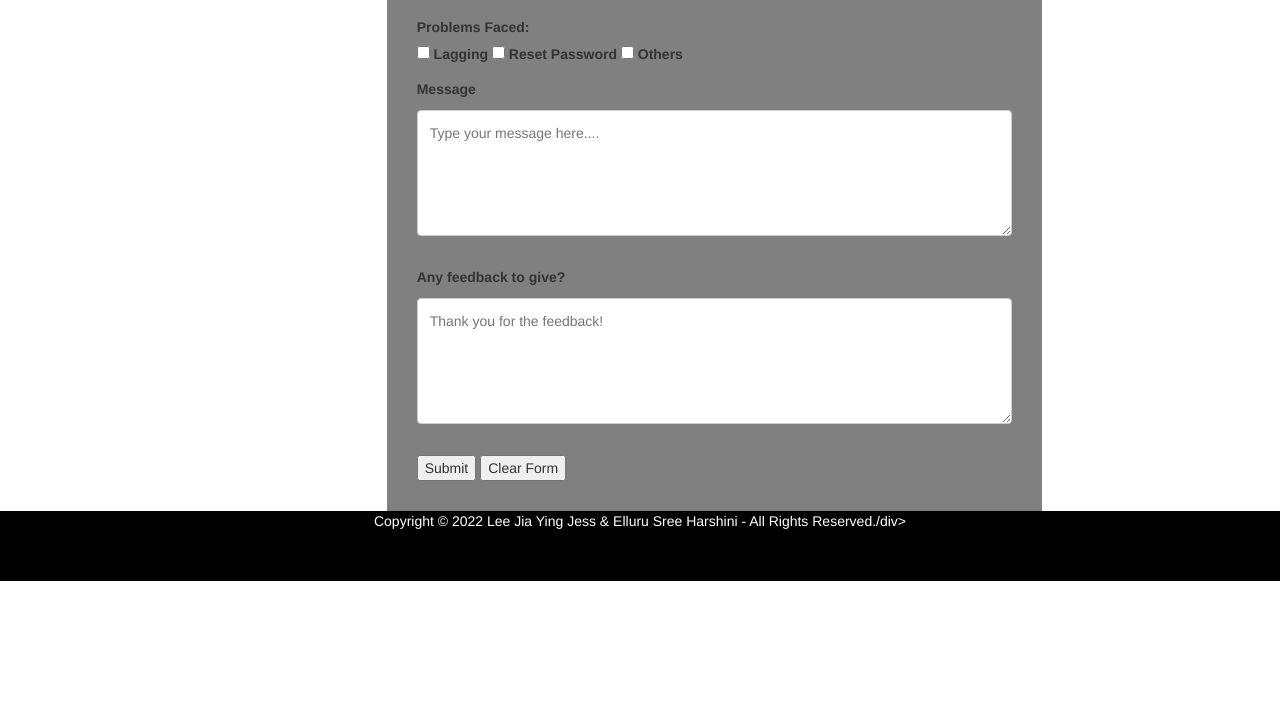
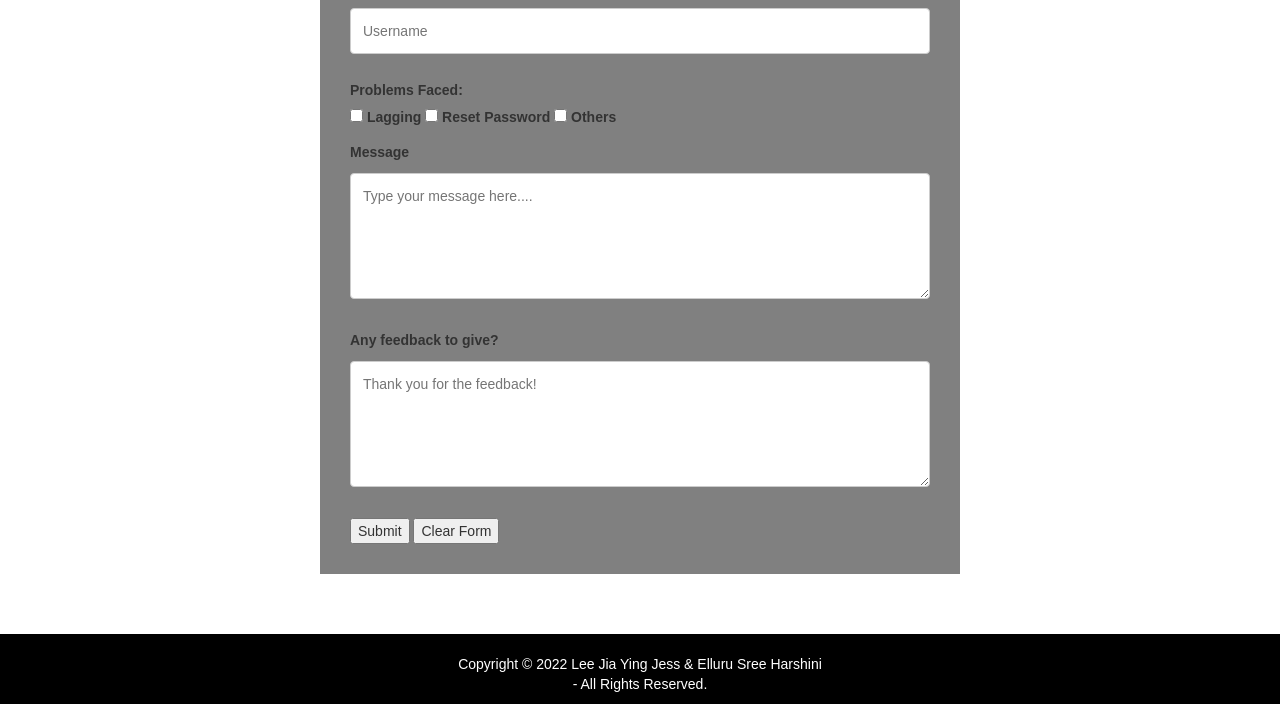
Before and after one commit to harshini53/ID-Assignment-2, a plain HTML site: page contact_us.html in a window 1280 px wide. Shown: the part 196-900 px from the top of the page. Before the commit the page ends 800 px from the top, so only its background shows below. Drawn offline with nearby package versions, Linux system fonts and the light colour scheme.

Commit message:
Improved code

```diff
--- a/contact_us.html
+++ b/contact_us.html
@@ -8,11 +8,12 @@
   <meta name="viewport" content="width=device-width, inital-scale=1.0">
 
   <title>Contact Us</title>
-  <link href="style.css" rel="stylesheet" type="text/css" />
+
   <link rel="stylesheet" href="https://maxcdn.bootstrapcdn.com/bootstrap/3.4.1/css/bootstrap.min.css">
-
   <script src="https://ajax.googleapis.com/ajax/libs/jquery/3.5.1/jquery.min.js"></script>
   <script src="https://maxcdn.bootstrapcdn.com/bootstrap/3.4.1/js/bootstrap.min.js"></script>
+
+  <link href="style.css" rel="stylesheet" type="text/css" />
 
   <style>
     input[type=text], select, textarea {
@@ -52,10 +53,10 @@
         </ul>
         </div>
       </nav>
-    <div style = "text-align: left;"class="row sizecontact center">
+    <div style = "text-align: left;"class="row sizecontact center"></div>
 
 
-    <h2 style="text-align: center;">Contact Us</h2>
+    <h2 class="center">Contact Us</h2>
 
     <form class="form" method="post" action="scifind@gmail.com" enctype="text/plain">
         <!--Label and textfield for name-->
@@ -97,9 +98,13 @@
 
     </form>
 
+    <br><br><br>
+
     <div class ="footer">
-        <p>Copyright © 2022 Lee Jia Ying Jess & Elluru Sree Harshini - All Rights Reserved.</p>
-      /div>
+      <br>Copyright © 2022 Lee Jia Ying Jess & Elluru Sree Harshini
+      <br>- All Rights Reserved.
+    </div>
+
     <script src="script.js"></script>
 </body>
 </html>
```
